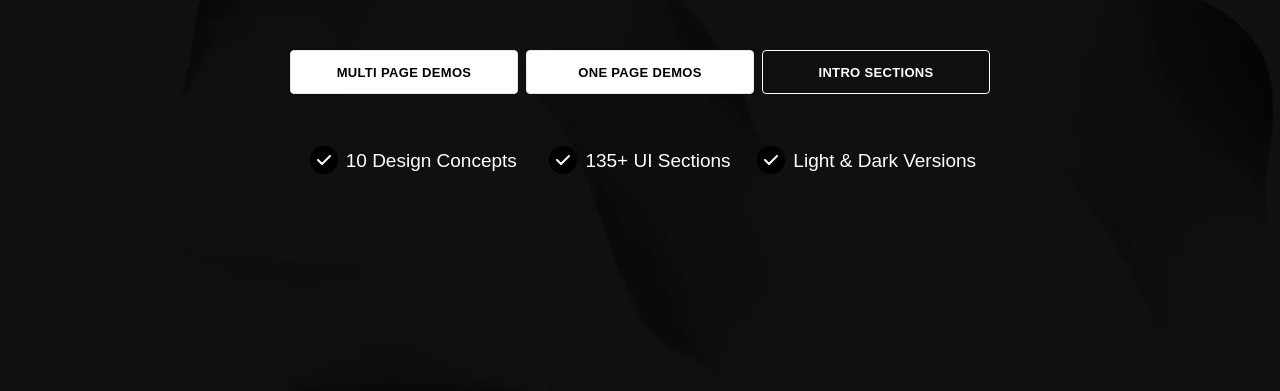
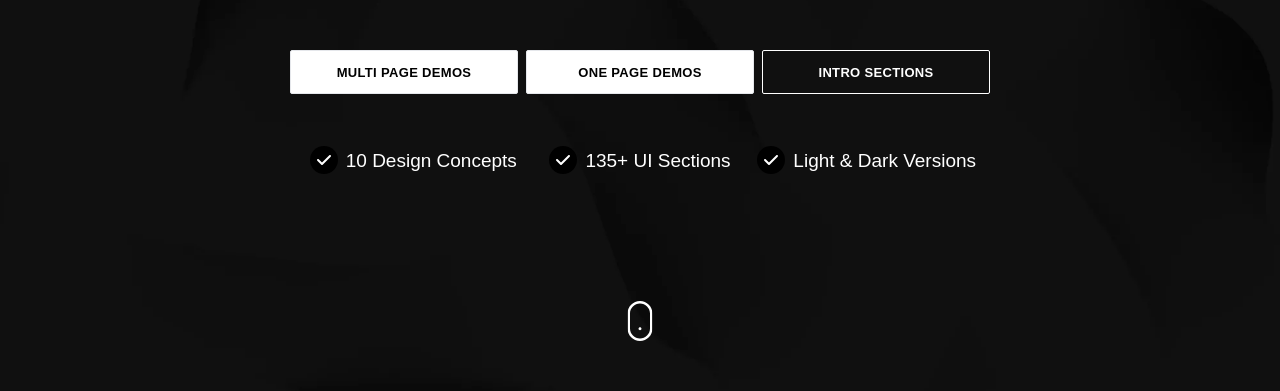
Before and after one commit to Basso-23/portafolio, a Next.js app: page / in a window 1280 px wide. Shown: the part 403-794 px from the top of the page. Built offline with nearby package versions, Linux system fonts and the light colour scheme; what tailwindcss-animated would draw is missing.

Commit message:
añadi scroll animation al hero

```diff
--- a/package.json
+++ b/package.json
@@ -10,6 +10,7 @@
   },
   "dependencies": {
     "@fontsource-variable/dm-sans": "^5.0.6",
+    "lottie-react": "^2.4.0",
     "next": "14.2.3",
     "react": "^18",
     "react-dom": "^18",
--- a/src/components/sections/Hero.jsx
+++ b/src/components/sections/Hero.jsx
@@ -1,5 +1,7 @@
 import Check from "@/icons/Check";
 import React, { useState, useEffect } from "react";
+import Lottie from "lottie-react";
+import animationData from "../../../public/scroll-animation.json";
 
 const Hero = () => {
   const Checkmark = ({ info }) => {
@@ -20,7 +22,7 @@ const Hero = () => {
       }}
       className="h-[100svh] parallax"
     >
-      <div className="hero-container pageSize">
+      <div className="hero-container pageSize relative">
         <div className="lg:text-[20.5px] sm:text-[18px] second-title md:-mt-10 -mt-4 text-balance animate-fade-up ">
           RESONANCE — MODERN ONE/MULTI PAGE WORDPRESS THEME
         </div>
@@ -49,6 +51,9 @@ const Hero = () => {
           <Checkmark info={"135+ UI Sections"} />
           <Checkmark info={"Light & Dark Versions"} />
         </div>
+        <div className=" absolute bottom-14 w-[25px] fixedCenterX sm:block hidden cursor-pointer">
+          <Lottie animationData={animationData} />
+        </div>
       </div>
     </section>
   );
--- a/src/pages/index.jsx
+++ b/src/pages/index.jsx
@@ -5,7 +5,7 @@ const Home = () => {
   return (
     <main>
       <Hero />
-      <section className=" h-[100svh] w-full ">dadadad</section>
+      <section className=" h-[100svh] w-full "></section>
     </main>
   );
 };
--- a/src/styles/globals.css
+++ b/src/styles/globals.css
@@ -10,6 +10,41 @@
 .pageSize {
   padding-left: 1rem /* 16px */;
   padding-right: 1rem /* 16px */;
+}
+
+.fixedCenterY {
+  top: 50%;
+  transform: translateY(-50%);
+}
+
+.fixedCenterX {
+  left: 50%;
+  transform: translateX(-50%);
+}
+
+.fixedCenterXnY {
+  top: 50%;
+  left: 50%;
+  transform: translate(-50%, -50%);
+}
+
+/* Chrome, Edge, and Safari */
+*::-webkit-scrollbar {
+  width: 8px;
+  height: 8px;
+}
+
+*::-webkit-scrollbar-track {
+  background: #1b1b1b;
+}
+
+*::-webkit-scrollbar-thumb {
+  background: #404141;
+  border-radius: 9999px;
+}
+
+*::-webkit-scrollbar-thumb:hover {
+  background: #5b5b5b;
 }
 
 /* PARALLAX IMAGE________________________________________*/
@@ -73,7 +108,7 @@
   font-size: 13px;
   letter-spacing: 0.025em;
   text-align: center;
-  border-radius: 4px;
+  border-radius: 2px;
   cursor: pointer;
   overflow: hidden;
   position: relative;
@@ -95,7 +130,7 @@
   font-size: 13px;
   letter-spacing: 0.025em;
   text-align: center;
-  border-radius: 4px;
+  border-radius: 2px;
   cursor: pointer;
   overflow: hidden;
   position: relative;
--- a/tailwind.config.js
+++ b/tailwind.config.js
@@ -19,7 +19,7 @@ module.exports = {
       xl: "1280px",
       // => @media (min-width: 1280px) { ... }
 
-      "2xl": "1501px",
+      "2xl": "1490px",
       // => @media (min-width: 1536px) { ... }
     },
     extend: {
```
Also changed, not shown: public/scroll-animation.json (added, +1 -0 lines), 1 other file (tests, documents, lock files or other folders).
